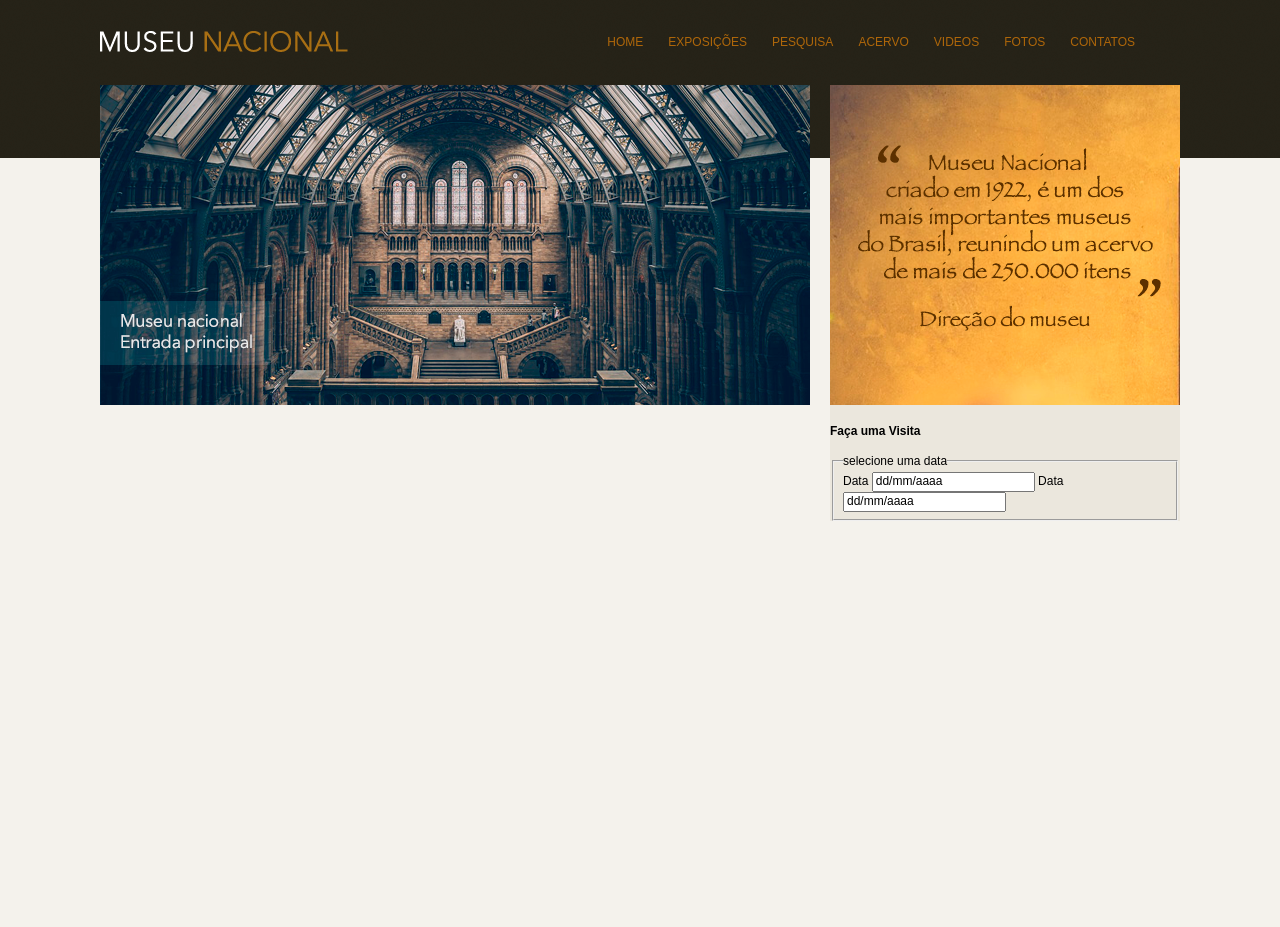
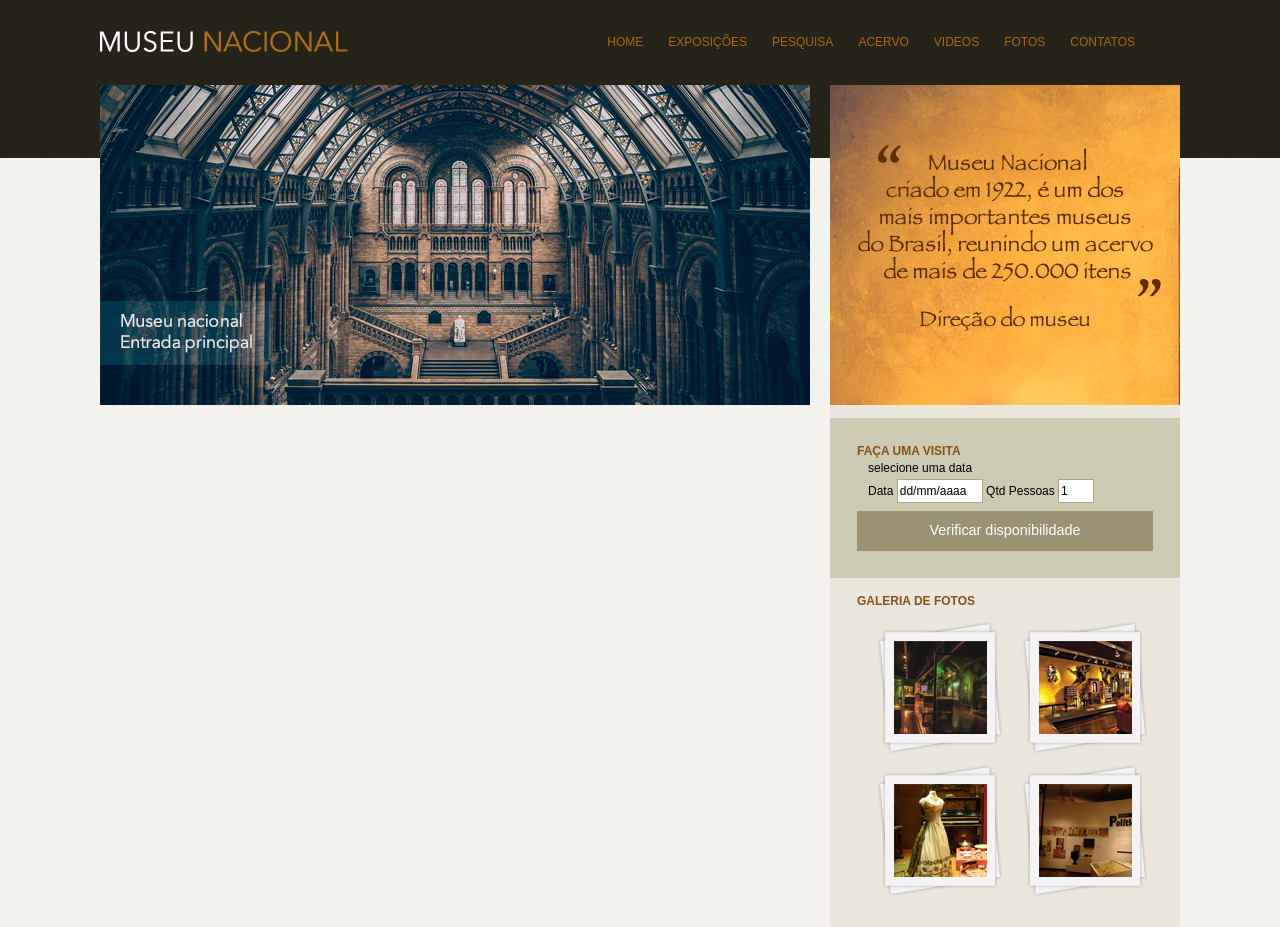
Before and after one commit to EderDSouza/museu-nacional, a plain HTML site: page index.html in a window 1280 px wide. Before the commit the page ends 800 px from the top, so only its background shows below. Drawn offline with nearby package versions, Linux system fonts and the light colour scheme.

Commit message:
adicionando fotos na galeria

```diff
--- a/css/estilo.css
+++ b/css/estilo.css
@@ -69,4 +69,67 @@ aside {
     width: 350px;
     float: right;
     background: #ebe7dd;
+    padding-bottom: 30px;
 }
+
+aside > section#visita {
+    background: #cdcBb1;
+    padding: 10px 27px 27px 27px;
+    margin-top: 10px;
+}
+
+section > h4{
+    color: #86521a;
+    text-transform: uppercase;
+    padding-bottom: 3px;
+    margin-bottom: 0;
+}
+
+section#galeria{
+    padding:  0 27px 0 27px;
+}
+
+section#galeria > a {
+    background: url(../image/fundo-foto.png) no-repeat;
+    display: block;
+    float: left;
+    padding: 17px 15px 17px 15px;
+    margin: 10px 0 0 20px;
+}
+
+section#galeria > a > img{
+    margin-left: 2px;
+    margin-top: 3px;
+}
+
+/* ------ Formulario ----*/
+
+input {
+    height: 20px;
+    width: 80px;
+    background: #fff;
+    border: none;
+    font-size: 1em;
+
+}
+
+input.campo{
+    border: 1px solid #ada484;
+}
+
+input.botao {
+    background: #9b9271;
+    color: white;
+    width: 100%;
+    height: 40px;
+    font-size: 1.2em;
+
+}
+
+fieldset {
+    border: none;
+}
+
+legend {
+    display: none;
+}
--- a/index.html
+++ b/index.html
@@ -51,18 +51,37 @@
                     <img src="image/depoimento.png" alt="depoimento">
 
                 </section>
-                <section id="visita">
+                <section id="visita"> <!--Inicio section visita-->
                     <h4>Faça uma Visita</h4>
                     <form action="">
                         <fieldset>
                             <legend>selecione uma data</legend>
                             <label for="data">Data</label>
-                            <input type="text" id="data" value="dd/mm/aaaa">
+                            <input class="campo" type="text" id="data" value="dd/mm/aaaa">
 
-                            <label for="data">Data</label>
-                            <input type="text" id="data" value="dd/mm/aaaa">
+                            <label for="qtd">Qtd Pessoas </label>
+                            <input class="campo"  style="width: 30px;" type="text" id="qtd" value="1">
                         </fieldset>
+
+                        <input class="botao" type="submit" value="Verificar disponibilidade">
                     </form>
+
+                </section> <!--Fim section visita-->
+
+                <section id="galeria">
+                    <h4>Galeria de fotos</h4>
+                    <a href="">
+                        <img src="image/imagem1.jpg" alt="imagem1" height="93px" width="93px">
+                    </a>
+                    <a href="">
+                        <img src="image/imagem2.jpg" alt="imagem2" height="93px" width="93px">
+                    </a>
+                    <a href="">
+                        <img src="image/imagem3.jpg" alt="imagem3" height="93px" width="93px">
+                    </a>
+                    <a href="">
+                        <img src="image/imagem4.jpg" alt="imagem4" height="93px" width="93px">
+                    </a>
 
                 </section>
 
```
